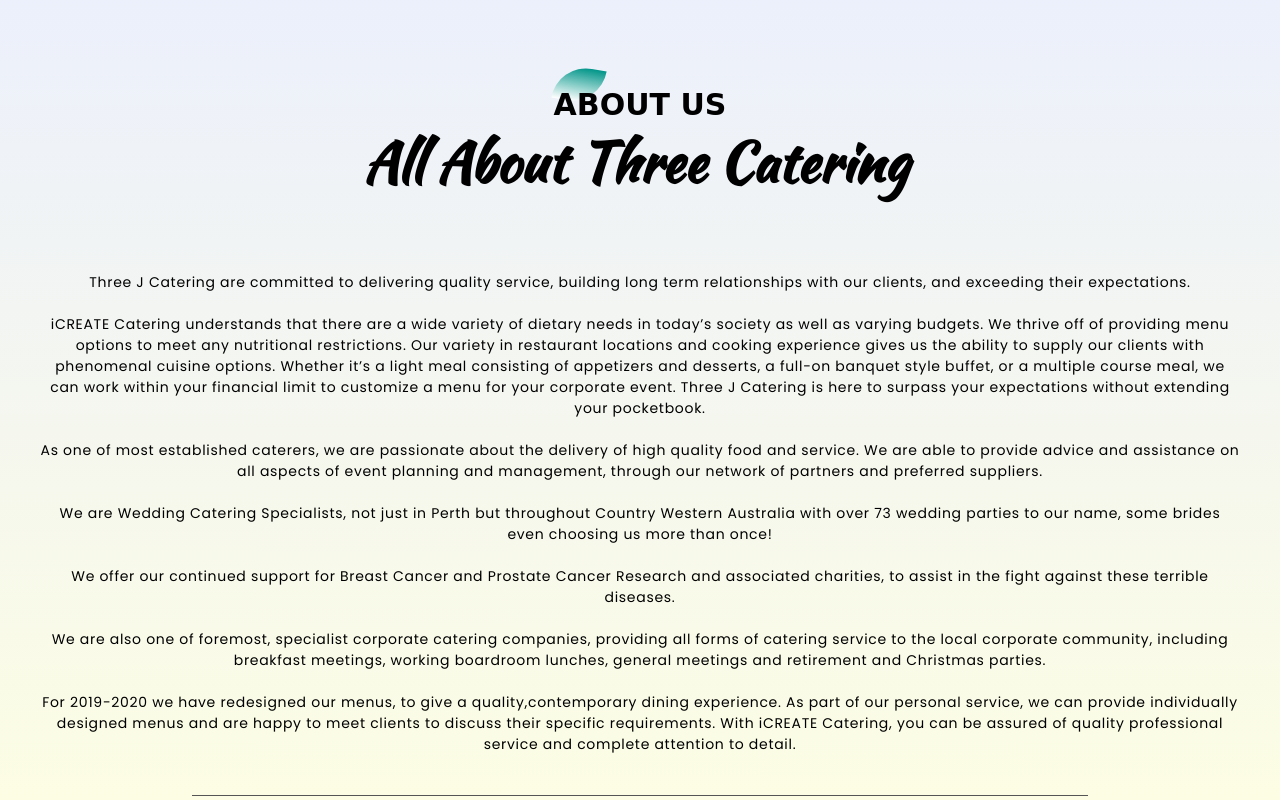
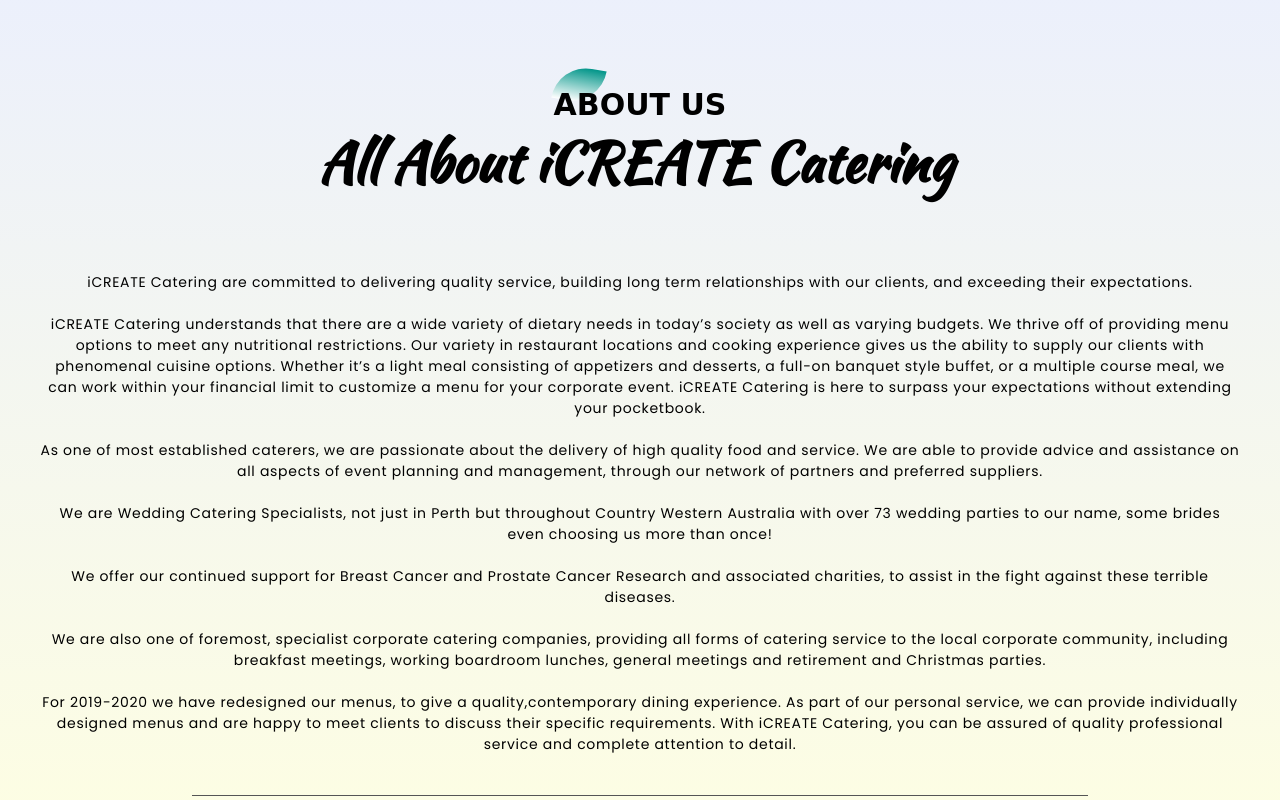
Before and after one commit to Ninlx/cateringbusiness, a plain HTML site: page index.html in a window 1280 px wide. Shown: the part 4520-5320 px from the top of the page. Drawn offline with Linux system fonts and the light colour scheme; some packages are replaced by stand-ins of ours; a script that the page names is missing.

Commit message:
Update index.html

```diff
--- a/index.html
+++ b/index.html
@@ -240,13 +240,13 @@
 								<section id="aboutus">
 												<div class="title-text">
 																<p>ABOUT US</p>
-																<h1>All About Three Catering</h1>
+																<h1>All About iCREATE Catering</h1>
 												</div>
 												<div class="about-col">
-																<p>Three J Catering are committed to delivering quality service, building long term relationships with our clients, and exceeding their expectations.
+																<p>iCREATE Catering are committed to delivering quality service, building long term relationships with our clients, and exceeding their expectations.
 <br>
 <br>
-iCREATE Catering understands that there are a wide variety of dietary needs in today’s society as well as varying budgets. We thrive off of providing menu options to meet any nutritional restrictions. Our variety in restaurant locations and cooking experience gives us the ability to supply our clients with phenomenal cuisine options. Whether it’s a light meal consisting of appetizers and desserts, a full-on banquet style buffet, or a multiple course meal, we can work within your financial limit to customize a menu for your corporate event. Three J Catering is here to surpass your expectations without extending your pocketbook.
+iCREATE Catering understands that there are a wide variety of dietary needs in today’s society as well as varying budgets. We thrive off of providing menu options to meet any nutritional restrictions. Our variety in restaurant locations and cooking experience gives us the ability to supply our clients with phenomenal cuisine options. Whether it’s a light meal consisting of appetizers and desserts, a full-on banquet style buffet, or a multiple course meal, we can work within your financial limit to customize a menu for your corporate event. iCREATE Catering is here to surpass your expectations without extending your pocketbook.
 <br>
 <br>
 As one of most established caterers, we are passionate about the delivery of high quality food and service. We are able to provide advice and assistance on all aspects of event planning and management, through our network of partners and preferred suppliers.
@@ -303,7 +303,7 @@
 
 																<a target="_blank" href="https://youtube.com/channel/UCGGU7ndi9hxgXZIWqBG5xJA"><i class="fa fa-youtube-play"></i></a>
 
-																<p>© JDM | Web Design</p>
+																<p>©2021 JDM | Web Design</p>
 												</div>
 								</section>
 
```
